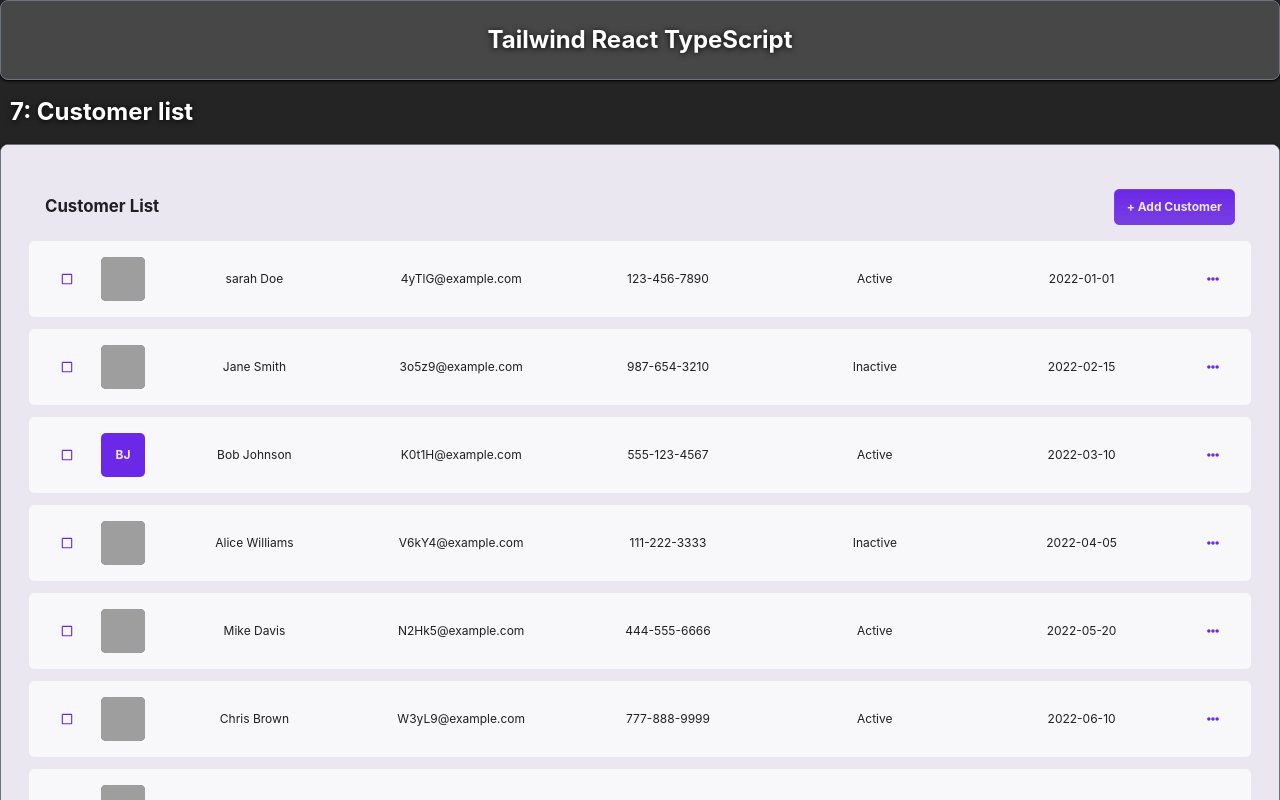
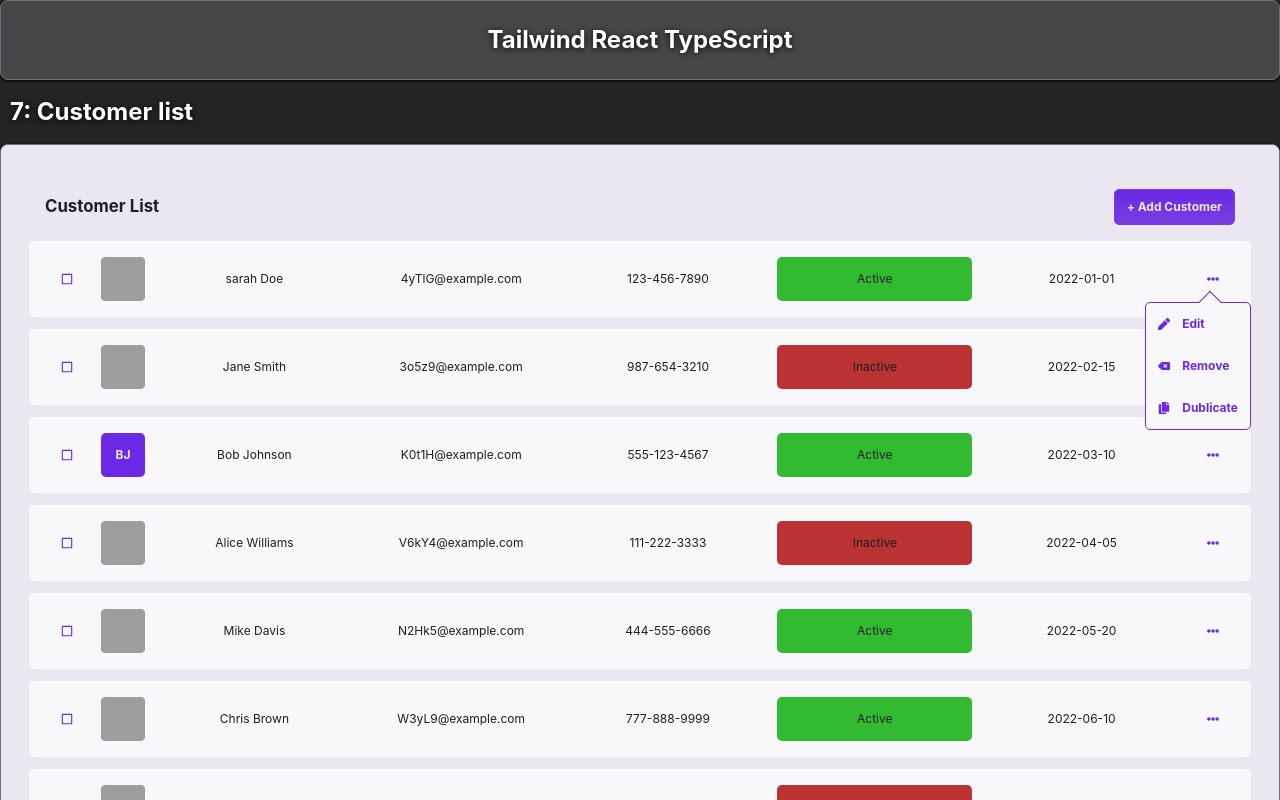
Before and after one commit to kozzztia/tailwind, a React (Vite) app: page / in a window 1280 px wide. Both pictures are taken after a click on the button 1208 px from the left and 297 px from the top of the page. Shown: the top 800 px of the page. Built offline with nearby package versions, Linux system fonts and the light colour scheme; grey boxes are pictures that could not be loaded.

Commit message:
active and styles

```diff
--- a/src/components/CustimerList/CustomerList.tsx
+++ b/src/components/CustimerList/CustomerList.tsx
@@ -1,73 +1,140 @@
-import style from "./style.module.css"
-import { Customer, mockCustomers } from "./const"
-import { useState } from "react"
-// empty rectangle
-import { FaEllipsisH, FaCheckSquare, FaRegSquare  } from "react-icons/fa"
+import style from "./style.module.css";
+import { Customer, mockCustomers } from "./const";
+import { useEffect, useState } from "react";
+import { FaEllipsisH, FaCheckSquare, FaRegSquare, FaCopy, FaPen } from "react-icons/fa";
+import { FaDeleteLeft } from "react-icons/fa6";
 
 const CustomerList = () => {
+  const [editId, setEditId] = useState<number | null>(null);
+  const [checkedList, setCheckedList] = useState<number[]>([]);
+  const [customers, setCustomers] = useState<Customer[]>([]);
+
+  const editHandler = (id: number) => {
+    setEditId(editId === id ? null : id);
+  };
+
+  const checkHandler = (id: number) => {
+    if (checkedList.includes(id)) {
+      setCheckedList(checkedList.filter((item) => item !== id));
+    } else {
+      setCheckedList([...checkedList, id]);
+    }
+  };
+
+  useEffect(() => {
+    setCustomers(mockCustomers);
+  }, []);
+
   return (
-    <div className={style.listContainer}>
+    <div className={style.listContainer}
+    >
       <CustomerListHeader />
+      <List
+        customers={customers}
+        editHandler={editHandler}
+        checkHandler={checkHandler}
+        editId={editId}
+        checkedList={checkedList}
+      />
+    </div>
+  );
+};
 
-      <List customers={mockCustomers} />
-    </div>
-  )
-}
-
-export default CustomerList
+export default CustomerList;
 
 const CustomerListHeader = () => {
   return (
     <header className={style.listHeader}>
       <h2>Customer List</h2>
-      <button>
-        + Add Customer
-      </button>
+      <button>+ Add Customer</button>
     </header>
+  );
+};
 
-  )
-}
-
-const List: React.FC<{ customers: Customer[] }> = ({ customers }) => {
-  console.log(customers)
+const List: React.FC<{
+  customers: Customer[];
+  editHandler: (id: number) => void;
+  editId: number | null;
+  checkHandler: (id: number) => void;
+  checkedList: number[];
+}> = ({ customers, editHandler, editId, checkHandler, checkedList }) => {
   return (
     <ul className={style.list}>
       {customers.map((customer) => (
-        <ListItem key={customer.id} customer={customer} />
+        <ListItem
+          key={customer.id}
+          customer={customer}
+          editHandler={editHandler}
+          editId={editId}
+          checkHandler={checkHandler}
+          checkedList={checkedList}
+        />
       ))}
     </ul>
-  )
-}
+  );
+};
 
-const ListItem: React.FC<{ customer: Customer }> = ({ customer }) => {
-  const { name, email, phone, status, createdDate, image } = customer;
-  const [cheked, setChecked] = useState(false)
-  const checkHandler = () => {
-    setChecked(!cheked)
-  }
-  console.log(image)
+const ListItem: React.FC<{
+  customer: Customer;
+  editHandler: (id: number) => void;
+  editId: number | null;
+  checkHandler: (id: number) => void;
+  checkedList: number[];
+}> = ({ customer, editHandler, editId, checkHandler, checkedList }) => {
+  const { id, name, email, phone, status, createdDate, image } = customer;
+
   return (
-    <li className={`${cheked && style.active} ${style.listItem}`}>
-      <button className={style.itemButton}
-        onClick={checkHandler}
-      >
-        {cheked ? <FaCheckSquare /> : <FaRegSquare />}
-      </button>
+    <li className={`${checkedList.includes(id) && style.activeItem} ${style.listItem}`}>
+      <CheckButton id={id} checkHandler={checkHandler} checkedList={checkedList} />
       <div className={style.avatar}>
-        {
-          image ? <img src={image} alt={name} />
-            : <div><p>{name.split(" ")[0][0]}{name.split(" ")[1][0]}</p></div>
-        }
+        {image ? (
+          <img src={image} alt={name} />
+        ) : (
+          <div>
+            <p>
+              {name.split(" ")[0][0]}
+              {name.split(" ")[1][0]}
+            </p>
+          </div>
+        )}
       </div>
       <h3>{name}</h3>
       <p>{email}</p>
       <p>{phone}</p>
-      <p>{status}</p>
+      <span className={`${style.status} ${status === "Active" ? style.activeStatus : style.inactiveStatus}`}>{status}</span>
       <p>{createdDate}</p>
+      <EditButton editHandler={() => editHandler(id)} />
+      {
+        editId === id && (
+          <EditForm />
+        )
+      }
+    </li>
+  );
+};
 
-      <button className={style.itemButton}>
-        <FaEllipsisH />
-      </button>
-    </li>
-  )
-}
+const CheckButton: React.FC<{ id: number; checkHandler: (id: number) => void; checkedList: number[] }> = ({ id, checkHandler, checkedList }) => {
+  return (
+    <button className={style.itemButton} onClick={() => checkHandler(id)}>
+      {checkedList.includes(id) ? <FaCheckSquare /> : <FaRegSquare />}
+    </button>
+  );
+};
+
+const EditButton: React.FC<{ editHandler: () => void }> = ({ editHandler }) => {
+  return (
+    <button className={style.itemButton} onClick={editHandler} datatype="edit">
+      <FaEllipsisH />
+    </button>
+  );
+};
+
+const EditForm = () => {
+  return (
+    <nav className={style.editNav}>
+      <a href="#"><FaPen />Edit</a>
+      <a href="#"><FaDeleteLeft /> Remove</a>
+      <a href="#"><FaCopy />Dublicate</a>
+    </nav>
+  );
+};
--- a/src/components/CustimerList/style.module.css
+++ b/src/components/CustimerList/style.module.css
@@ -1,5 +1,6 @@
 :root {
   --main-size: 16px;
+  --element-size : 44px;
   --large-padding: 28px;
   --medium-padding: 20px;
   --small-padding: 16px;
@@ -11,6 +12,8 @@
   --element-button-color: #eae7f0;
   --active-color: #ccbfe2;
   --element-color: #f8f7fa;
+  --status-green: rgb(50, 187, 50);
+  --status-red: rgb(187, 50, 50);;
   --text-color: #1f1f22;
   --element-radius: 5px;
   --button-padding: 8px 12px;
@@ -77,6 +80,8 @@
   border-radius: var(--element-radius);
   background-color: var(--element-color);
   transition: inherit;
+  position: relative;
+  z-index: auto;
   & > * {
     display: flex;
     justify-content: center;
@@ -84,8 +89,8 @@
     flex: 1;
   }
   .avatar {
-    max-width: 44px;
-    height: 44px;
+    max-width: var(--element-size);
+    height: var(--element-size);
     flex-shrink: 0;
     & > * {
       width: 100%;
@@ -94,6 +99,8 @@
       background-color: var(--accent-color);
     }
     img {
+      max-width: var(--element-size);
+      max-height: var(--element-size);
       object-fit: cover;
       object-position: center;
     }
@@ -108,17 +115,76 @@
     }
   }
   .itemButton {
-    max-width: 44px;
-    width: 44px;
-    height: 44px;
-      svg {
-        background-color: transparent;
-        color: var(--accent-color);
+    max-width: var(--element-size);
+    width: var(--element-size);
+    height: var(--element-size);
+    border-radius: var(--element-radius);
+    transition: var(--element-transition);
+    svg {
+      background-color: transparent;
+      color: var(--accent-color);
+    }
+    &:hover {
+      background-color: var(--active-color);
+    }
+    /* &:last-child{
+        background-color: red;
+      } */
+  }
+  .editNav{
+    position: absolute;
+    right: 0;
+    top: calc(100% - 15px);
+    /* top: 100%; */
+    border: 1px solid var(--accent-color);
+    display: flex;
+    flex-direction: column;
+    justify-content: flex-end;
+    align-items: stretch;
+    z-index: 99;
+    background-color: var(--element-color);
+    border-radius: var(--element-radius);
+    color: var(--accent-color);
+    font-weight: bold;
+    height: auto;
+    &::before{
+      content: "";
+      width: var(--small-padding);
+      height: var(--small-padding);
+      top: -9px;
+      right: 32px;
+      display: block;
+      position: absolute;
+      background-color: inherit;
+      transform: rotate(45deg);
+      border-top: 1px solid var(--accent-color);
+      border-left: 1px solid var(--accent-color);
+      z-index: 1;
+    }
+    a{
+      padding :var(--small-padding);
+      display: flex;
+      align-items: center;
+      gap :var(--small-padding);
+      transition: var(--element-transition);
+      z-index: 99;
+      &:hover{
+        background-color: var(--active-color);
       }
+    }
+  }
+  .status{
+    border-radius: var(--element-radius);
+    min-width: var(--element-size);
   }
 }
+.activeStatus{
+  background-color: var(--status-green);
+}
+.inactiveStatus{
+  background-color: var(--status-red);
+}
 
-.active {
-  background: var(--active-color);
+.activeItem {
   background: var(--active-color);
 }
```
